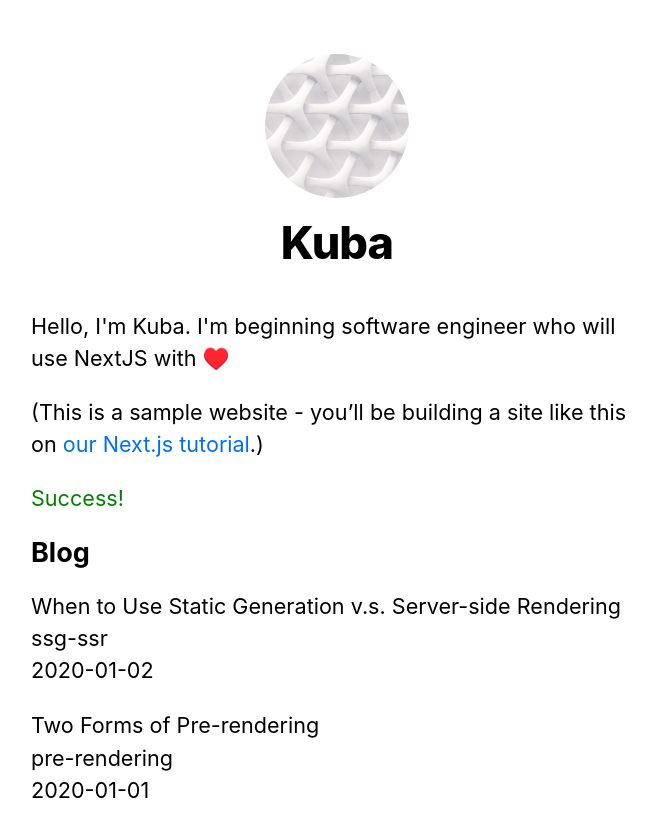
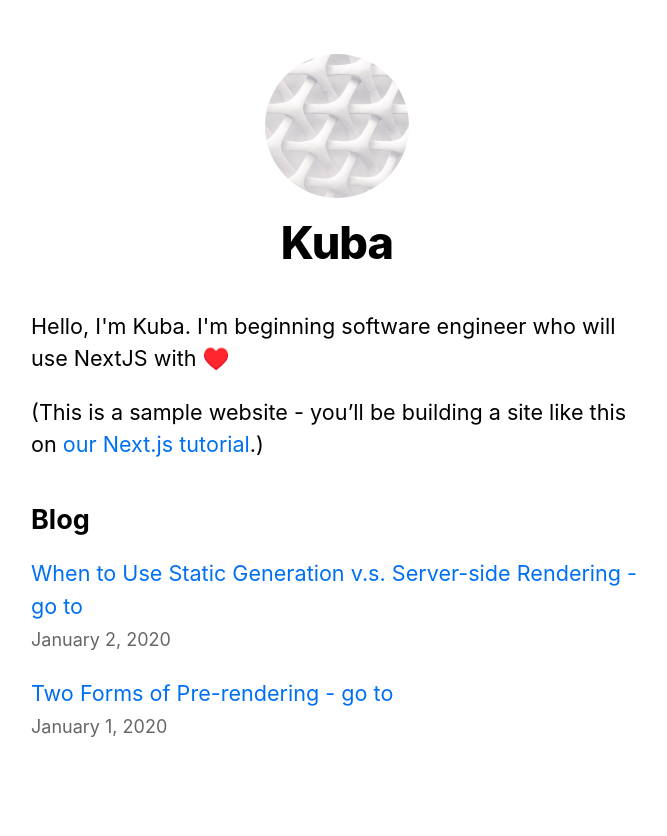
Before and after one commit to jakubk3697/Internships, a Next.js app in the folder 1. NextJS docs/: page / in a window 1280 px wide. Shown: the top 836 px of the page, without its empty margins (303-970 px from the left). Built offline with nearby package versions, Linux system fonts and the light colour scheme.

Commit message:
Simple API mockup works with status 200

```diff
--- a/1. NextJS docs/lib/posts.js
+++ b/1. NextJS docs/lib/posts.js
@@ -5,7 +5,6 @@ import { remark } from 'remark';
 import html from 'remark-html';
 
 const postsDirectory = path.join(process.cwd(), 'posts');
-
 export function getSortedPostsData() {
     // Get file names under /posts
     const fileNames = fs.readdirSync(postsDirectory);
--- /dev/null
+++ b/1. NextJS docs/pages/404.js
@@ -0,0 +1,4 @@
+// This component is used to create a custom 404 page for NextJS. It is used to override the default 404 page.
+export default function Custom404() {
+    return <h1>404 - Page Not Found</h1>;
+}
--- a/1. NextJS docs/pages/alert.js
+++ b/1. NextJS docs/pages/alert.js
@@ -1,7 +1,9 @@
 import styles from '../styles/components/alert.module.css';
 import { clsx } from 'clsx';
+import { fetchHelloMessage } from './api/hello';
 
 export default function Alert({ children, type }) {
+
     return (
         <div
             className={clsx({
--- /dev/null
+++ b/1. NextJS docs/pages/api/hello.js
@@ -0,0 +1,3 @@
+export default function handler(req, res) {
+    res.status(200).json({ text: 'Hello', error: false });
+}
--- /dev/null
+++ b/1. NextJS docs/pages/api/post/[pid].js
@@ -0,0 +1,4 @@
+export default function handler(req, res) {
+    const { pid } = req.query
+    res.end(`Post: ${pid}`)
+}
--- /dev/null
+++ b/1. NextJS docs/pages/api/user.js
@@ -0,0 +1,3 @@
+export default function handler(req, res) {
+    res.status(200).json({ name: 'Jakub', surName: 'Kaminski', age: 25, department: 'IT' });
+}
--- a/1. NextJS docs/pages/index.js
+++ b/1. NextJS docs/pages/index.js
@@ -1,12 +1,13 @@
-import Head from 'next/head';
 import Link from 'next/link';
+import Date from '../components/date';
 import styles from '../styles/Home.module.css';
 import Layout from '../components/layout';
 import { siteTitle } from '../components/layout';
 import utilStyles from '../styles/utils.module.css';
 import Alert from './Alert';
 import { getSortedPostsData } from '../lib/posts';
-
+import Head from 'next/head';
+import { useRouter } from 'next/router';
 
 export async function getStaticProps() {
   const allPostsData = getSortedPostsData()
@@ -18,7 +19,6 @@ export async function getStaticProps() {
 }
 
 export default function Home({ allPostsData }) {
-
   return (
     <Layout home>
       <Head>
@@ -30,20 +30,17 @@ export default function Home({ allPostsData }) {
           (This is a sample website - you’ll be building a site like this on{' '}
           <a href="https://nextjs.org/learn">our Next.js tutorial</a>.)
         </p>
-        {/* attach props to below Link */}
-        <Link href={'/alert'}></Link>
-        <Alert type="success">Success!</Alert>
       </section>
       <section className={`${utilStyles.headingMd} ${utilStyles.padding1px}`}>
         <h2 className={utilStyles.headingLg}>Blog</h2>
         <ul className={utilStyles.list}>
           {allPostsData.map(({ id, date, title }) => (
             <li className={utilStyles.listItem} key={id}>
-              {title}
+              <Link href={`/posts/${id}`}>{title} - go to </Link>
               <br />
-              {id}
-              <br />
-              {date}
+              <small className={utilStyles.lightText}>
+                <Date dateString={date} />
+              </small>
             </li>
           ))}
         </ul>
--- a/1. NextJS docs/pages/posts/[id].js
+++ b/1. NextJS docs/pages/posts/[id].js
@@ -3,9 +3,11 @@ import { getAllPostIds, getPostData } from '../../lib/posts';
 import Head from 'next/head';
 import Date from '../../components/date';
 import utilStyles from '../../styles/utils.module.css';
-
+import { useRouter } from 'next/router';
 
 export default function Post({ postData }) {
+    const router = useRouter();
+    const { id } = router.query;
     return (
         <Layout>
             <Head>
@@ -13,6 +15,7 @@ export default function Post({ postData }) {
             </Head>
             <article>
                 <h1 className={utilStyles.headingXl}>{postData.title}</h1>
+                <p>This is the post with route - <strong>{id}</strong> - taken from useRouter</p>
                 <div className={utilStyles.lightText}>
                     <Date dateString={postData.date} />
                 </div>
```
